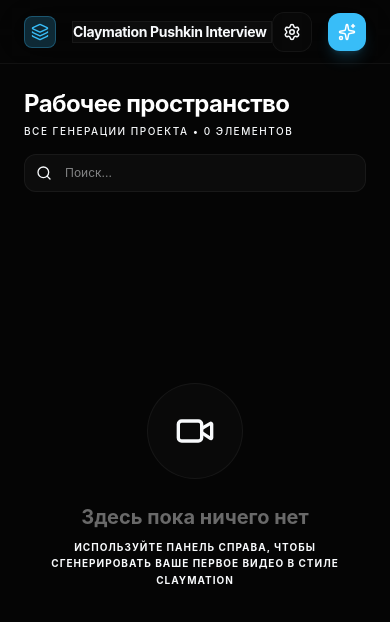
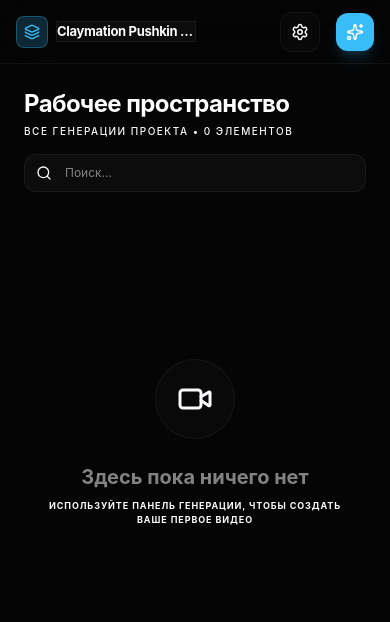
Before and after one commit to GreMZaa/video-flow-tma, a React (Vite) app: page / in a window 390 px wide. Shown: the top 622 px of the page. Built offline with nearby package versions, Linux system fonts and the light colour scheme.

Commit message:
fix: force telegram expansion and polish mobile UI with safe areas

```diff
--- a/index.html
+++ b/index.html
@@ -3,8 +3,23 @@
   <head>
     <meta charset="UTF-8" />
     <link rel="icon" type="image/svg+xml" href="/vite.svg" />
-    <meta name="viewport" content="width=device-width, initial-scale=1.0, maximum-scale=1.0, user-scalable=no, viewport-fit=cover" />
+    <meta name="viewport" content="width=device-width, initial-scale=1.0, maximum-scale=1.0, user-scalable=no, viewport-fit=cover, interactive-widget=resizes-content" />
     <script src="https://telegram.org/js/telegram-web-app.js"></script>
+    <script>
+      (function() {
+        if (window.Telegram && window.Telegram.WebApp) {
+          window.Telegram.WebApp.ready();
+          window.Telegram.WebApp.expand();
+          // Aggressive check for expansion in first 2 seconds
+          var expandCount = 0;
+          var expandInterval = setInterval(function() {
+            window.Telegram.WebApp.expand();
+            expandCount++;
+            if (expandCount > 10) clearInterval(expandInterval);
+          }, 200);
+        }
+      })();
+    </script>
     <title>Video Flow Mini App</title>
     <style>
       :root {
--- a/src/App.jsx
+++ b/src/App.jsx
@@ -111,15 +111,15 @@ function App() {
   return (
     <div className="flex flex-col h-screen bg-tg-bg text-tg-text font-sans overflow-hidden">
       {/* Header */}
-      <header className="h-16 flex items-center justify-between px-6 border-b border-white/5 bg-tg-bg/80 backdrop-blur-xl z-30">
-        <div className="flex items-center gap-4 flex-1">
-          <div className="w-8 h-8 rounded-lg bg-tg-button/20 flex items-center justify-center border border-tg-button/30">
-             <Layers className="text-tg-button" size={18} />
+      <header className="h-16 flex items-center justify-between px-4 md:px-6 border-b border-white/5 bg-tg-bg/80 backdrop-blur-xl z-30 shrink-0">
+        <div className="flex items-center gap-2 md:gap-4 flex-1">
+          <div className="w-8 h-8 rounded-lg bg-tg-button/20 flex items-center justify-center border border-tg-button/30 shrink-0">
+             <Layers className="text-tg-button" size={16} />
           </div>
           <input
             value={projectName}
             onChange={(e) => setProjectName(e.target.value)}
-            className="bg-transparent border-none p-0 font-bold text-sm tracking-tight focus:ring-0 w-full max-w-[200px] lg:max-w-md"
+            className="bg-transparent border-none p-0 font-bold text-[13px] md:text-sm tracking-tight focus:ring-0 w-full max-w-[140px] md:max-w-md truncate"
             placeholder="Untitled Project"
           />
         </div>
@@ -158,7 +158,7 @@ function App() {
         {!isMobile && <div className="w-0 xl:w-[0px] order-none" />}
 
         {/* Main Canvas */}
-        <div className={`flex-1 overflow-y-auto p-6 md:p-10 custom-scrollbar ${!isMobile ? 'mr-[350px]' : ''}`}>
+        <div className={`flex-1 overflow-y-auto p-6 md:p-10 custom-scrollbar pb-[calc(1.5rem+env(safe-area-inset-bottom))] md:pb-10 ${!isMobile ? 'mr-[350px]' : ''}`}>
           <div className="max-w-[1200px] mx-auto">
             {/* Board Header Info (Optional) */}
             <div className="mb-10 flex flex-col md:flex-row md:items-center justify-between gap-4">
@@ -230,7 +230,8 @@ function App() {
       {isMobile && !isPanelOpen && generations.length > 0 && (
         <button
           onClick={() => setIsPanelOpen(true)}
-          className="fixed bottom-8 right-6 w-14 h-14 rounded-full bg-tg-button text-white shadow-2xl shadow-tg-button/40 flex items-center justify-center z-40 animate-bounce"
+          className="fixed right-6 w-14 h-14 rounded-full bg-tg-button text-white shadow-2xl shadow-tg-button/40 flex items-center justify-center z-40 animate-bounce"
+          style={{ bottom: 'calc(2rem + env(safe-area-inset-bottom))' }}
         >
           <Sparkles size={24} />
         </button>
--- a/src/components/MainGrid.jsx
+++ b/src/components/MainGrid.jsx
@@ -69,19 +69,21 @@ const VideoCard = ({ item, onDelete, onPlay }) => {
 };
 
 const MainGrid = ({ generations, onDelete, onPlay }) => {
-  if (generations.length === 0) {
     return (
-      <div className="flex flex-col items-center justify-center min-h-[60vh] text-center px-6">
-        <div className="w-24 h-24 rounded-full bg-white/[0.02] border border-white/5 flex items-center justify-center mb-6">
-          <Video size={40} className="text-tg-hint/20" />
-        </div>
-        <h3 className="text-xl font-bold text-white/40 mb-2">Здесь пока ничего нет</h3>
-        <p className="text-sm text-tg-hint/40 max-w-xs uppercase tracking-widest text-[10px] font-bold leading-relaxed">
-          Используйте панель справа, чтобы сгенерировать ваше первое видео в стиле Claymation
+      <div className="flex flex-col items-center justify-center min-h-[50vh] xl:min-h-[60vh] text-center px-6 py-12">
+        <motion.div
+          initial={{ opacity: 0, scale: 0.8 }}
+          animate={{ opacity: 1, scale: 1 }}
+          className="w-20 h-20 md:w-24 md:h-24 rounded-full bg-white/[0.02] border border-white/5 flex items-center justify-center mb-6"
+        >
+          <Video size={36} className="text-tg-hint/20" />
+        </motion.div>
+        <h3 className="text-xl font-bold text-white/50 mb-2">Здесь пока ничего нет</h3>
+        <p className="text-sm text-tg-hint/40 max-w-xs uppercase tracking-widest text-[9px] md:text-[10px] font-bold leading-relaxed">
+          Используйте панель генерации, чтобы создать ваше первое видео
         </p>
       </div>
     );
-  }
 
   return (
     <div className="grid grid-cols-1 md:grid-cols-2 xl:grid-cols-3 gap-6 pb-20">
--- a/src/components/RightPanel.jsx
+++ b/src/components/RightPanel.jsx
@@ -31,7 +31,7 @@ const RightPanel = ({
   ];
 
   const panelContent = (
-    <div className="flex flex-col h-full overflow-y-auto custom-scrollbar">
+    <div className="flex flex-col h-full overflow-y-auto custom-scrollbar" style={{ paddingBottom: 'env(safe-area-inset-bottom)' }}>
       {/* Header (only for mobile drawer) */}
       {isMobile && (
         <div className="flex items-center justify-between p-6 border-b border-white/5">
```
